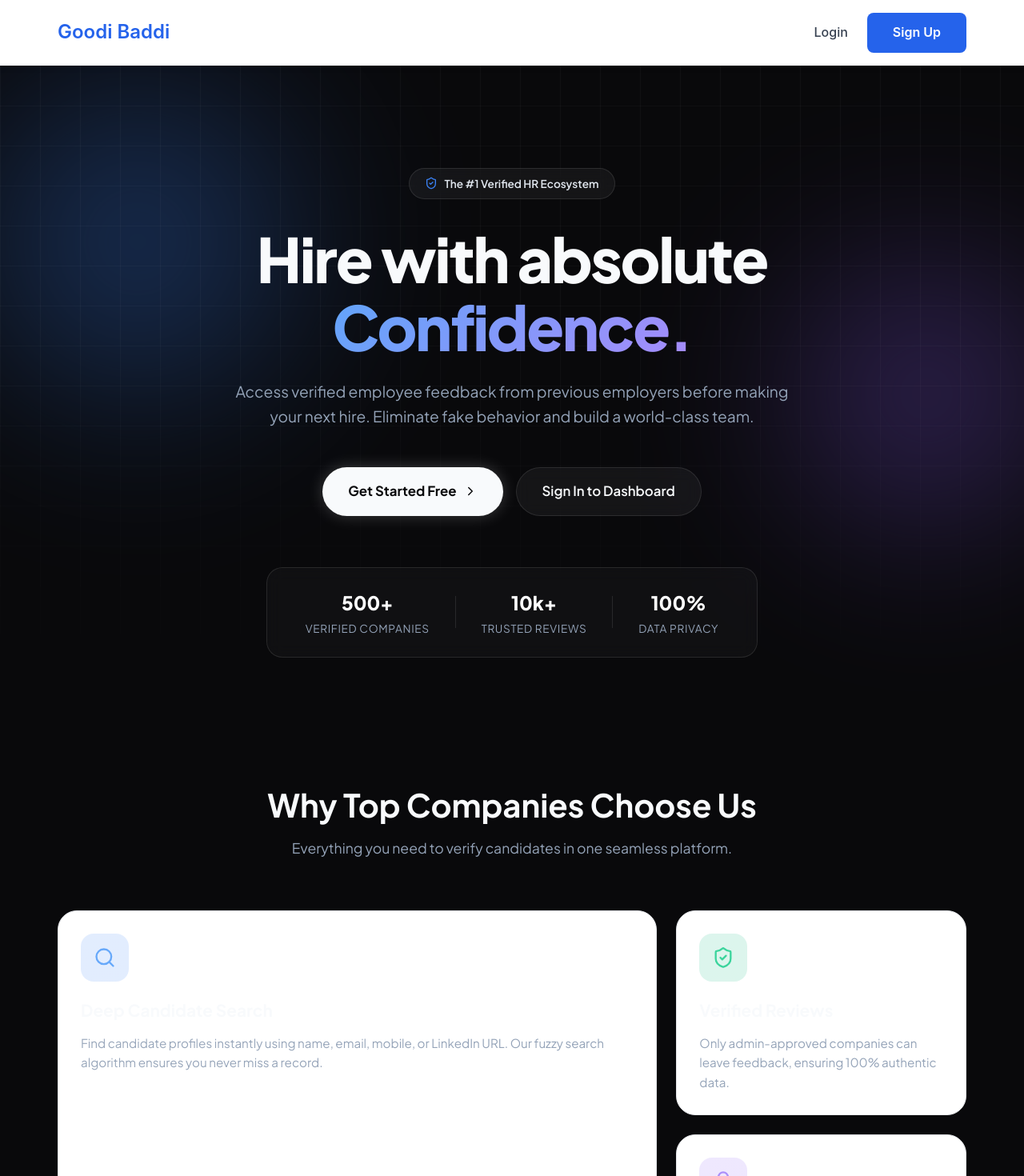
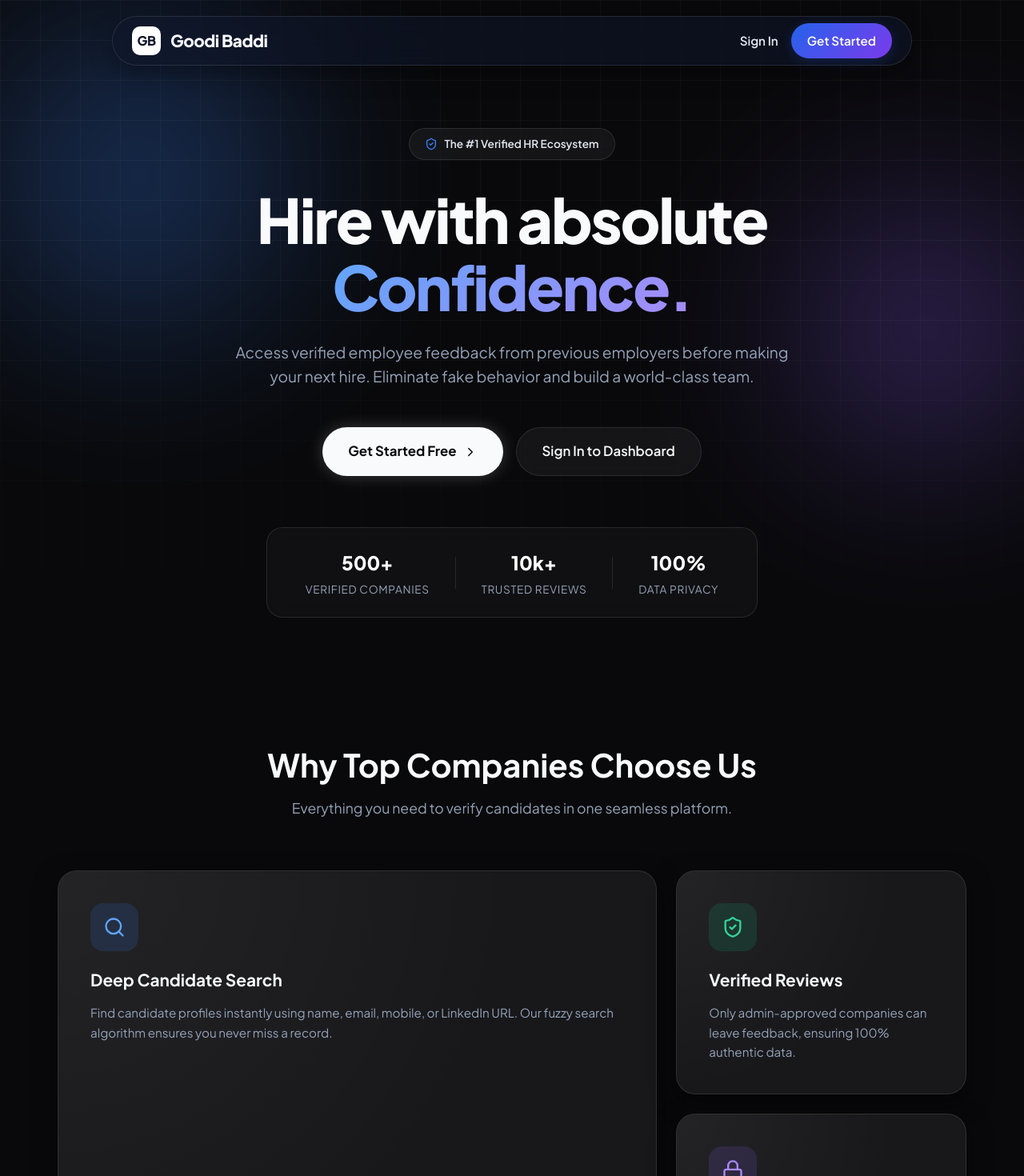
Before and after one commit to jaigangwar/Goodi-Baddi, a React (Vite) app: page / in a window 1280 px wide. Shown: the top 1470 px of the page at 80% size. Built offline with nearby package versions, Linux system fonts and the light colour scheme; no server answers.

Commit message:
feat: complete overhaul of global navbar and deep 3D interactive bento cards on landing

```diff
--- a/src/components/Layout/Header.css
+++ b/src/components/Layout/Header.css
@@ -1,102 +1,217 @@
-.header {
-  background: #ffffff;
-  box-shadow: 0 2px 8px rgba(0, 0, 0, 0.1);
+/* Premium Global Header CSS */
+@import url('https://fonts.googleapis.com/css2?family=Plus+Jakarta+Sans:wght@500;600;700;800&display=swap');
+
+.premium-header {
+  font-family: 'Plus Jakarta Sans', sans-serif;
   position: sticky;
   top: 0;
   z-index: 1000;
+  transition: all 0.3s ease;
 }
 
 .header-container {
   max-width: 1200px;
   margin: 0 auto;
-  padding: 1rem 2rem;
+  padding: 0 1.5rem;
+  height: 70px;
   display: flex;
   justify-content: space-between;
   align-items: center;
 }
 
-.logo h1 {
-  font-size: 1.5rem;
-  color: #2563eb;
-  margin: 0;
+/* Light Theme (Dashboard/App) */
+.header-light {
+  background: rgba(255, 255, 255, 0.85);
+  backdrop-filter: blur(12px);
+  -webkit-backdrop-filter: blur(12px);
+  border-bottom: 1px solid rgba(0, 0, 0, 0.05);
 }
 
-.logo {
+.header-light .logo-text {
+  color: #0f172a;
+}
+
+.header-light .logo-box.logo-light {
+  background: linear-gradient(135deg, #2563eb, #7c3aed);
+  color: white;
+}
+
+.header-light .nav-link {
+  color: #64748b;
+}
+
+.header-light .nav-link:hover {
+  color: #2563eb;
+  background: rgba(37, 99, 235, 0.05);
+}
+
+/* Dark Floating Theme (Landing Page) */
+.header-floating-dark {
+  position: fixed;
+  top: 20px;
+  left: 50%;
+  transform: translateX(-50%);
+  width: 90%;
+  max-width: 1000px;
+  background: rgba(15, 23, 42, 0.6);
+  backdrop-filter: blur(20px);
+  -webkit-backdrop-filter: blur(20px);
+  border: 1px solid rgba(255, 255, 255, 0.1);
+  border-radius: 100px;
+  box-shadow: 0 10px 30px rgba(0, 0, 0, 0.3);
+}
+
+.header-floating-dark .header-container {
+  height: 60px;
+}
+
+.header-floating-dark .logo-text {
+  color: #f8fafc;
+}
+
+.header-floating-dark .logo-box.logo-dark {
+  background: white;
+  color: #0f172a;
+}
+
+.header-floating-dark .btn-nav-login {
+  color: #e2e8f0;
+}
+.header-floating-dark .btn-nav-login:hover {
+  color: white;
+}
+
+/* Logo Styles */
+.logo-container {
+  display: flex;
+  align-items: center;
+  gap: 0.75rem;
   text-decoration: none;
 }
 
-.nav {
+.logo-box {
+  width: 36px;
+  height: 36px;
+  border-radius: 10px;
   display: flex;
   align-items: center;
-  gap: 1.5rem;
+  justify-content: center;
+  font-weight: 800;
+  font-size: 1rem;
+  letter-spacing: -0.5px;
+}
+
+.logo-text {
+  font-size: 1.3rem;
+  font-weight: 800;
+  letter-spacing: -0.5px;
+}
+
+/* Navigation Links */
+.nav-links {
+  display: flex;
+  align-items: center;
+  gap: 0.5rem;
 }
 
 .nav-link {
+  display: flex;
+  align-items: center;
+  gap: 0.5rem;
   text-decoration: none;
-  color: #374151;
-  font-weight: 500;
-  transition: color 0.2s;
+  font-weight: 600;
+  font-size: 0.95rem;
+  padding: 0.5rem 1rem;
+  border-radius: 100px;
+  transition: all 0.2s ease;
 }
 
-.nav-link:hover {
-  color: #2563eb;
-}
-
-.user-menu {
+/* Auth Buttons */
+.auth-buttons {
   display: flex;
   align-items: center;
   gap: 1rem;
-  padding-left: 1rem;
-  border-left: 1px solid #e5e7eb;
 }
 
-.user-name {
-  color: #374151;
-  font-weight: 500;
+.btn-nav-login {
+  text-decoration: none;
+  font-weight: 600;
+  font-size: 0.95rem;
+  transition: color 0.2s ease;
 }
 
-.btn-logout {
-  padding: 0.5rem 1rem;
+.btn-nav-signup {
+  background: linear-gradient(135deg, #2563eb, #7c3aed);
+  color: white;
+  text-decoration: none;
+  font-weight: 600;
+  font-size: 0.95rem;
+  padding: 0.6rem 1.25rem;
+  border-radius: 100px;
+  transition: all 0.3s ease;
+  box-shadow: 0 4px 15px rgba(37, 99, 235, 0.2);
+}
+
+.btn-nav-signup:hover {
+  transform: translateY(-2px);
+  box-shadow: 0 6px 20px rgba(37, 99, 235, 0.4);
+}
+
+/* User Profile Section */
+.user-profile-section {
+  display: flex;
+  align-items: center;
+  gap: 1rem;
+  margin-left: 1rem;
+  padding-left: 1.5rem;
+  border-left: 1px solid rgba(100, 116, 139, 0.2);
+}
+
+.user-avatar {
+  width: 36px;
+  height: 36px;
+  border-radius: 50%;
+  background: linear-gradient(135deg, #2563eb, #7c3aed);
+  color: white;
+  display: flex;
+  align-items: center;
+  justify-content: center;
+  font-weight: 700;
+  font-size: 1rem;
+}
+
+.btn-logout-premium {
+  background: rgba(239, 68, 68, 0.1);
+  color: #ef4444;
+  border: none;
+  width: 36px;
+  height: 36px;
+  border-radius: 50%;
+  display: flex;
+  align-items: center;
+  justify-content: center;
+  cursor: pointer;
+  transition: all 0.2s ease;
+}
+
+.btn-logout-premium:hover {
   background: #ef4444;
   color: white;
-  border: none;
-  border-radius: 0.375rem;
-  cursor: pointer;
-  font-weight: 500;
-  transition: background 0.2s;
-}
-
-.btn-logout:hover {
-  background: #dc2626;
-}
-
-.btn-primary {
-  padding: 0.5rem 1.5rem;
-  background: #2563eb;
-  color: white;
-  text-decoration: none;
-  border-radius: 0.375rem;
-  font-weight: 500;
-  transition: background 0.2s;
-}
-
-.btn-primary:hover {
-  background: #1d4ed8;
+  transform: rotate(10deg);
 }
 
 @media (max-width: 768px) {
-  .header-container {
-    flex-direction: column;
-    gap: 1rem;
+  .header-floating-dark {
+    width: 95%;
+    border-radius: 20px;
   }
 
-  .nav {
-    flex-wrap: wrap;
-    justify-content: center;
+  .nav-link span {
+    display: none;
   }
 
-  .user-menu {
-    border-left: none;
-    padding-left: 0;
+  .user-profile-section {
+    padding-left: 0.5rem;
+    margin-left: 0.5rem;
   }
 }
--- a/src/components/Layout/Header.jsx
+++ b/src/components/Layout/Header.jsx
@@ -1,12 +1,14 @@
-// Header Component
-
-import { Link, useNavigate } from 'react-router-dom';
+import { Link, useNavigate, useLocation } from 'react-router-dom';
 import { useAuth } from '../../context/AuthContext';
+import { LogOut, LayoutDashboard, Search, UserPlus, Shield } from 'lucide-react';
 import './Header.css';
 
 const Header = () => {
   const { user, isAuthenticated, logout } = useAuth();
   const navigate = useNavigate();
+  const location = useLocation();
+
+  const isLandingPage = location.pathname === '/';
 
   const handleLogout = () => {
     logout();
@@ -14,31 +16,45 @@
   };
 
   return (
-    <header className="header">
+    <header className={`premium-header ${isLandingPage ? 'header-floating-dark' : 'header-light'}`}>
       <div className="header-container">
-        <Link to="/" className="logo">
-          <h1>Goodi Baddi</h1>
+        <Link to="/" className="logo-container">
+          <div className={`logo-box ${isLandingPage ? 'logo-dark' : 'logo-light'}`}>GB</div>
+          <span className="logo-text">Goodi Baddi</span>
         </Link>
 
-        <nav className="nav">
+        <nav className="nav-links">
           {isAuthenticated ? (
             <>
-              <Link to="/dashboard" className="nav-link">Dashboard</Link>
-              <Link to="/search" className="nav-link">Search</Link>
-              <Link to="/add-employee" className="nav-link">Add Employee</Link>
+              <Link to="/dashboard" className="nav-link">
+                <LayoutDashboard size={18} /> <span>Dashboard</span>
+              </Link>
+              <Link to="/search" className="nav-link">
+                <Search size={18} /> <span>Search</span>
+              </Link>
+              <Link to="/add-employee" className="nav-link">
+                <UserPlus size={18} /> <span>Add</span>
+              </Link>
               {user?.role === 'Super_Admin' && (
-                <Link to="/admin" className="nav-link">Admin Panel</Link>
+                <Link to="/admin" className="nav-link">
+                  <Shield size={18} /> <span>Admin</span>
+                </Link>
               )}
-              <div className="user-menu">
-                <span className="user-name">{user?.companyName || user?.hrName}</span>
-                <button onClick={handleLogout} className="btn-logout">Logout</button>
+
+              <div className="user-profile-section">
+                <div className="user-avatar">
+                  {(user?.hrName || user?.companyName || 'U').charAt(0).toUpperCase()}
+                </div>
+                <button onClick={handleLogout} className="btn-logout-premium">
+                  <LogOut size={18} />
+                </button>
               </div>
             </>
           ) : (
-            <>
-              <Link to="/login" className="nav-link">Login</Link>
-              <Link to="/signup" className="btn-primary">Sign Up</Link>
-            </>
+            <div className="auth-buttons">
+              <Link to="/login" className="btn-nav-login">Sign In</Link>
+              <Link to="/signup" className="btn-nav-signup">Get Started</Link>
+            </div>
           )}
         </nav>
       </div>
--- a/src/pages/Landing/LandingPage.css
+++ b/src/pages/Landing/LandingPage.css
@@ -3,12 +3,10 @@
 
 :root {
   --bg-dark: #09090b;
-  --bg-card: #18181b;
   --text-primary: #f8fafc;
   --text-secondary: #94a3b8;
-  --accent-color: #3b82f6;
-  --accent-glow: rgba(59, 130, 246, 0.5);
   --border-light: rgba(255, 255, 255, 0.1);
+  --landing-card-bg: #18181b; /* Specific to landing page */
 }
 
 .premium-landing {
@@ -17,6 +15,7 @@
   font-family: 'Plus Jakarta Sans', sans-serif;
   overflow-x: hidden;
   position: relative;
+  min-height: 100vh;
 }
 
 /* Dynamic Background */
@@ -76,7 +75,7 @@
   display: flex;
   align-items: center;
   justify-content: center;
-  padding: 8rem 2rem 4rem;
+  padding: 10rem 2rem 4rem; /* Extra padding top for floating header */
   text-align: center;
 }
 
@@ -235,7 +234,7 @@
   margin: 0 auto;
 }
 
-/* Bento Grid Features */
+/* Specific Bento Cards for Landing Page ONLY */
 .features-section {
   padding: 6rem 2rem;
   position: relative;
@@ -244,30 +243,27 @@
   margin: 0 auto;
 }
 
-.bento-grid {
+.landing-bento-grid {
   display: grid;
   grid-template-columns: repeat(3, 1fr);
   gap: 1.5rem;
   auto-rows: minmax(220px, auto);
+  perspective: 1000px; /* Important for 3D effect */
 }
 
-.bento-card {
-  background: var(--bg-card);
+.landing-bento-card {
+  background: var(--landing-card-bg); /* Strict dark theme background */
   border: 1px solid var(--border-light);
   border-radius: 24px;
   padding: 2.5rem;
-  transition: all 0.3s ease;
   position: relative;
   overflow: hidden;
+  box-shadow: 0 10px 30px rgba(0,0,0,0.5);
+  color: #f8fafc; /* Strict light text */
+  cursor: crosshair;
 }
 
-.bento-card:hover {
-  transform: translateY(-5px);
-  border-color: rgba(255,255,255,0.2);
-  box-shadow: 0 10px 40px rgba(0,0,0,0.5);
-}
-
-.bento-card::before {
+.landing-bento-card::before {
   content: '';
   position: absolute;
   top: 0;
@@ -293,7 +289,7 @@
   grid-row: span 1;
 }
 
-.bento-icon-wrapper {
+.landing-bento-icon {
   width: 60px;
   height: 60px;
   border-radius: 16px;
@@ -303,22 +299,24 @@
   margin-bottom: 1.5rem;
 }
 
-.bento-icon-wrapper.blue { background: rgba(59, 130, 246, 0.15); color: #60a5fa; }
-.bento-icon-wrapper.green { background: rgba(16, 185, 129, 0.15); color: #34d399; }
-.bento-icon-wrapper.purple { background: rgba(139, 92, 246, 0.15); color: #a78bfa; }
-.bento-icon-wrapper.orange { background: rgba(249, 115, 22, 0.15); color: #fb923c; }
-.bento-icon-wrapper.yellow { background: rgba(234, 179, 8, 0.15); color: #facc15; }
+.landing-bento-icon.blue { background: rgba(59, 130, 246, 0.15); color: #60a5fa; }
+.landing-bento-icon.green { background: rgba(16, 185, 129, 0.15); color: #34d399; }
+.landing-bento-icon.purple { background: rgba(139, 92, 246, 0.15); color: #a78bfa; }
+.landing-bento-icon.orange { background: rgba(249, 115, 22, 0.15); color: #fb923c; }
+.landing-bento-icon.yellow { background: rgba(234, 179, 8, 0.15); color: #facc15; }
 
-.bento-card h3 {
+.landing-bento-card h3 {
   font-size: 1.3rem;
   margin-bottom: 1rem;
   font-weight: 700;
+  color: #f8fafc;
 }
 
-.bento-card p {
-  color: var(--text-secondary);
+.landing-bento-card p {
+  color: #94a3b8;
   line-height: 1.6;
   font-size: 0.95rem;
+  margin: 0;
 }
 
 /* Workflow Section */
@@ -427,7 +425,7 @@
 
 /* Responsive */
 @media (max-width: 992px) {
-  .bento-grid {
+  .landing-bento-grid {
     grid-template-columns: repeat(2, 1fr);
   }
   .bento-large {
@@ -455,7 +453,7 @@
   .hero-title {
     font-size: 2.5rem;
   }
-  .bento-grid {
+  .landing-bento-grid {
     grid-template-columns: 1fr;
   }
   .bento-large, .bento-medium, .bento-small {
--- a/src/pages/Landing/LandingPage.jsx
+++ b/src/pages/Landing/LandingPage.jsx
@@ -1,10 +1,50 @@
 import { Link } from 'react-router-dom';
-import { motion } from 'framer-motion';
+import { motion, useMotionValue, useSpring, useTransform } from 'framer-motion';
 import { ShieldCheck, Search, Users, Zap, CheckCircle2, ChevronRight, Lock, Award } from 'lucide-react';
 import './LandingPage.css';
 
+// 3D Tilt Card Component for Landing Page
+const LandingTiltCard = ({ children, className }) => {
+  const x = useMotionValue(0);
+  const y = useMotionValue(0);
+  const mouseXSpring = useSpring(x, { stiffness: 400, damping: 30 });
+  const mouseYSpring = useSpring(y, { stiffness: 400, damping: 30 });
+  const rotateX = useTransform(mouseYSpring, [-0.5, 0.5], ["15deg", "-15deg"]);
+  const rotateY = useTransform(mouseXSpring, [-0.5, 0.5], ["-15deg", "15deg"]);
+
+  const handleMouseMove = (e) => {
+    const rect = e.currentTarget.getBoundingClientRect();
+    const width = rect.width;
+    const height = rect.height;
+    const mouseX = e.clientX - rect.left;
+    const mouseY = e.clientY - rect.top;
+    const xPct = mouseX / width - 0.5;
+    const yPct = mouseY / height - 0.5;
+    x.set(xPct);
+    y.set(yPct);
+  };
+
+  const handleMouseLeave = () => {
+    x.set(0);
+    y.set(0);
+  };
+
+  return (
+    <motion.div
+      className={className}
+      onMouseMove={handleMouseMove}
+      onMouseLeave={handleMouseLeave}
+      style={{ rotateY, rotateX, transformStyle: "preserve-3d" }}
+      whileHover={{ scale: 1.02 }}
+    >
+      <div style={{ transform: "translateZ(40px)", height: "100%" }}>
+        {children}
+      </div>
+    </motion.div>
+  );
+};
+
 const LandingPage = () => {
-  // Animation Variants
   const fadeInUp = {
     hidden: { opacity: 0, y: 30 },
     visible: { opacity: 1, y: 0, transition: { duration: 0.6, ease: "easeOut" } }
@@ -82,57 +122,67 @@
         </div>
 
         <motion.div
-          className="bento-grid"
+          className="landing-bento-grid"
           initial="hidden"
           whileInView="visible"
           viewport={{ once: true, margin: "-100px" }}
           variants={staggerContainer}
         >
-          <motion.div className="bento-card bento-large" variants={fadeInUp}>
-            <div className="bento-content">
-              <div className="bento-icon-wrapper blue">
+          <LandingTiltCard className="landing-bento-card bento-large">
+            <motion.div variants={fadeInUp} style={{height: "100%"}}>
+              <div className="landing-bento-content">
+                <div className="landing-bento-icon blue">
                   <Search size={28} />
                 </div>
                 <h3>Deep Candidate Search</h3>
                 <p>Find candidate profiles instantly using name, email, mobile, or LinkedIn URL. Our fuzzy search algorithm ensures you never miss a record.</p>
               </div>
             </motion.div>
+          </LandingTiltCard>
 
-          <motion.div className="bento-card bento-small" variants={fadeInUp}>
-            <div className="bento-icon-wrapper green">
+          <LandingTiltCard className="landing-bento-card bento-small">
+            <motion.div variants={fadeInUp} style={{height: "100%"}}>
+               <div className="landing-bento-icon green">
                 <ShieldCheck size={28} />
               </div>
               <h3>Verified Reviews</h3>
               <p>Only admin-approved companies can leave feedback, ensuring 100% authentic data.</p>
             </motion.div>
+          </LandingTiltCard>
 
-          <motion.div className="bento-card bento-small" variants={fadeInUp}>
-            <div className="bento-icon-wrapper purple">
+          <LandingTiltCard className="landing-bento-card bento-small">
+             <motion.div variants={fadeInUp} style={{height: "100%"}}>
+              <div className="landing-bento-icon purple">
                 <Lock size={28} />
               </div>
               <h3>Enterprise Security</h3>
               <p>Bank-grade encryption and Row Level Security keeps your company data private.</p>
             </motion.div>
+          </LandingTiltCard>
 
-          <motion.div className="bento-card bento-medium" variants={fadeInUp}>
-            <div className="bento-content">
-              <div className="bento-icon-wrapper orange">
+          <LandingTiltCard className="landing-bento-card bento-medium">
+             <motion.div variants={fadeInUp} style={{height: "100%"}}>
+              <div className="landing-bento-content">
+                <div className="landing-bento-icon orange">
                   <Award size={28} />
                 </div>
                 <h3>Smart Rating System</h3>
                 <p>Automated average rating calculation based on detailed positive and negative feedback points.</p>
               </div>
             </motion.div>
+          </LandingTiltCard>
 
-          <motion.div className="bento-card bento-medium" variants={fadeInUp}>
-            <div className="bento-content">
-              <div className="bento-icon-wrapper yellow">
+          <LandingTiltCard className="landing-bento-card bento-medium">
+             <motion.div variants={fadeInUp} style={{height: "100%"}}>
+              <div className="landing-bento-content">
+                <div className="landing-bento-icon yellow">
                   <Zap size={28} />
                 </div>
                 <h3>Seamless Integration</h3>
                 <p>Lightning-fast PWA experience that feels like a native app on both desktop and mobile.</p>
               </div>
             </motion.div>
+          </LandingTiltCard>
         </motion.div>
       </section>
 
```
Lines whose indentation alone changed are shown as unchanged.
